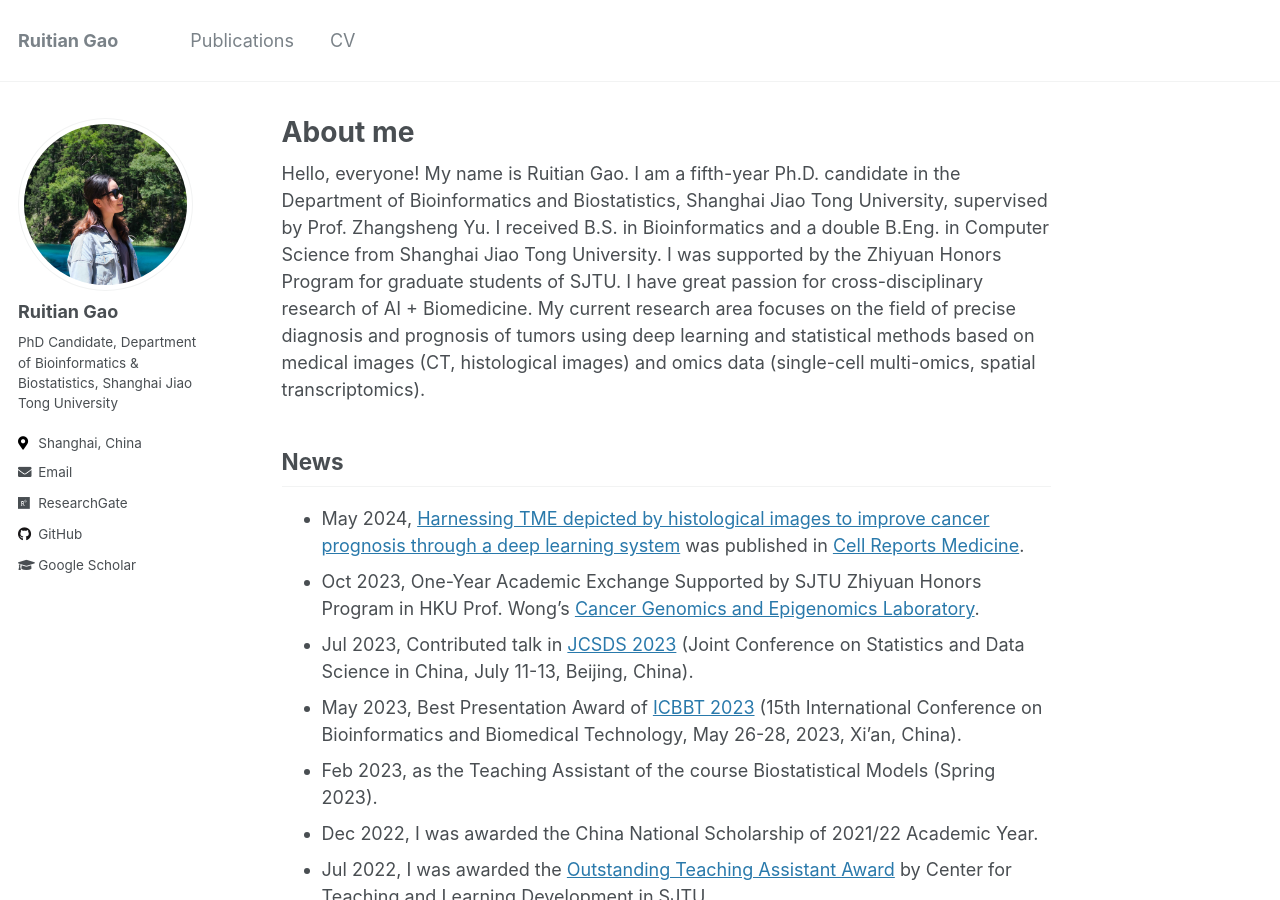
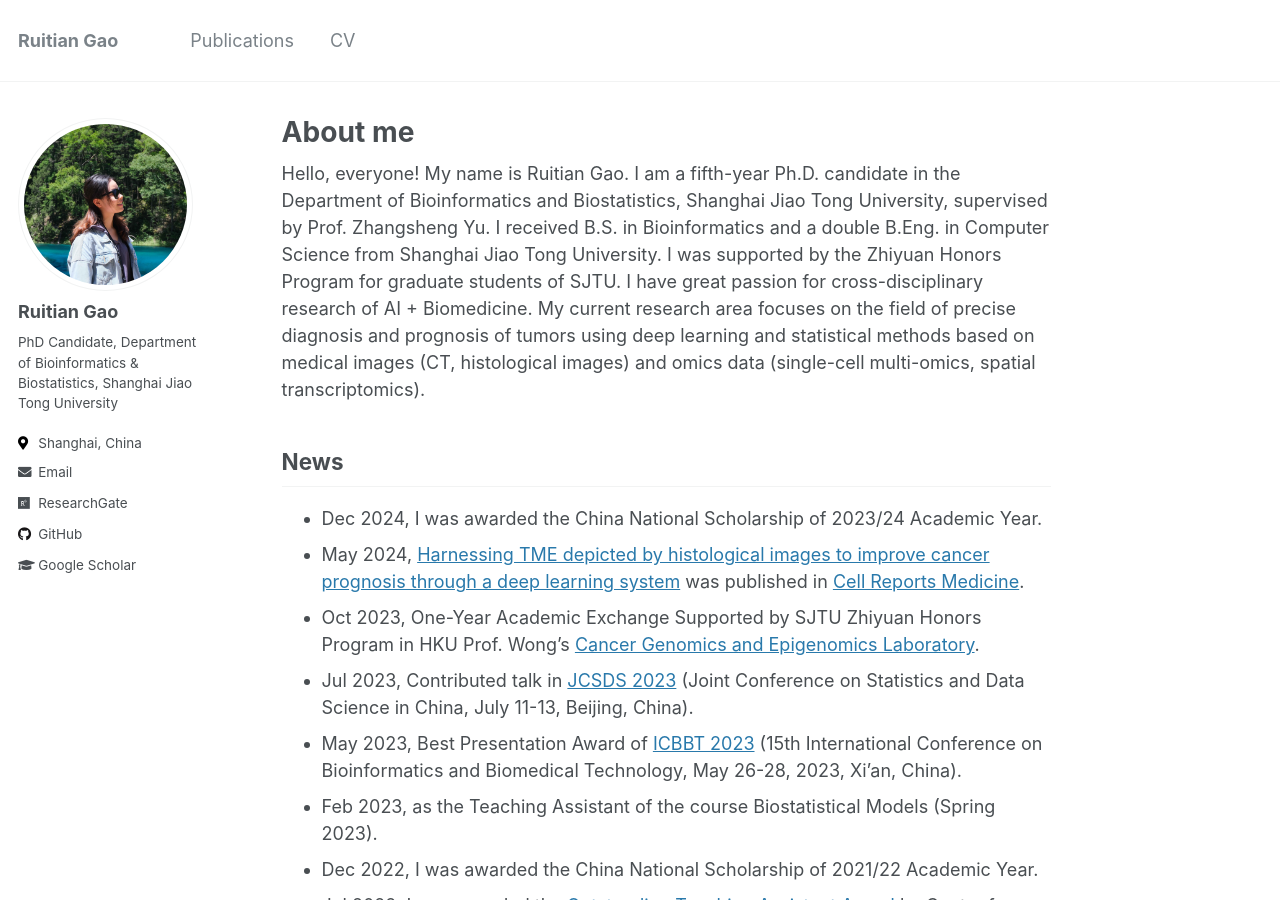
Before and after one commit to ruitian-olivia/ruitian-olivia.github.io, a Jekyll site: the page built from _pages/about.md, in a window 1280 px wide and 900 px high. Built offline with Jekyll 4.4.1, drawn with Linux system fonts in a browser that asks for light colours.

Commit message:
Update about.md

```diff
--- a/_pages/about.md
+++ b/_pages/about.md
@@ -11,6 +11,7 @@ redirect_from:
 Hello, everyone! My name is Ruitian Gao. I am a fifth-year Ph.D. candidate in the Department of Bioinformatics and Biostatistics, Shanghai Jiao Tong University, supervised by Prof. Zhangsheng Yu. I received B.S. in Bioinformatics and a double B.Eng. in Computer Science from Shanghai Jiao Tong University. I was supported by the Zhiyuan Honors Program for graduate students of SJTU. I have great passion for cross-disciplinary research of AI + Biomedicine. My current research area focuses on the field of precise diagnosis and prognosis of tumors using deep learning and statistical methods based on medical images (CT, histological images) and omics data (single-cell multi-omics, spatial transcriptomics).
 
 ## News
+- Dec 2024, I was awarded the China National Scholarship of 2023/24 Academic Year.
 - May 2024, [Harnessing TME depicted by histological images to improve cancer prognosis through a deep learning system](https://www.cell.com/cell-reports-medicine/fulltext/S2666-3791(24)00205-2) was published in [Cell Reports Medicine](https://www.cell.com/cell-reports-medicine/home).
 - Oct 2023, One-Year Academic Exchange Supported by SJTU Zhiyuan Honors Program in HKU Prof. Wong’s [Cancer Genomics and Epigenomics Laboratory](https://www.jackwonglab.com/).
 - Jul 2023, Contributed talk in [JCSDS 2023](https://jcsds2023.pku.edu.cn/) (Joint Conference on Statistics and Data Science in China, July 11-13, Beijing, China).
```
